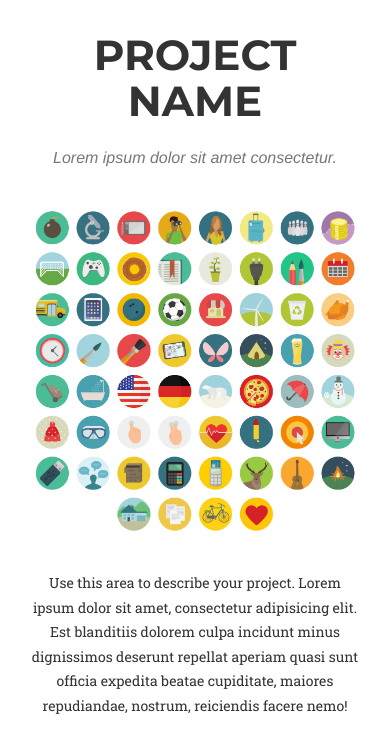
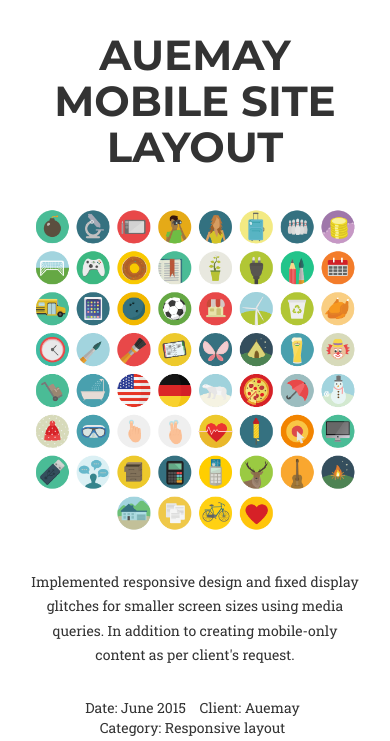
Before and after one commit to carolyz/carolyz.github.io, a plain HTML site: page index.html in a window 390 px wide. Both pictures are taken after a click on the link 195 px from the left and 1816 px from the top of the page. Shown: the part 1497-2238 px from the top of the page. Drawn offline with nearby package versions, Linux system fonts and the light colour scheme; files that its build step writes are made by us from their sources; a web font is replaced by a local one.

Commit message:
the previous one updated the wrong index.html

```diff
--- a/index.html
+++ b/index.html
@@ -510,16 +510,18 @@
                     <div class="col-lg-8 col-lg-offset-2">
                         <div class="modal-body">
                             <!-- Project Details Go Here -->
-                            <h2>Project Name</h2>
-                            <p class="item-intro text-muted">Lorem ipsum dolor sit amet consectetur.</p>
+                            <h2>Auemay Mobile Site Layout</h2>
+                            <p class="item-intro text-muted"></p>
                             <img class="img-responsive img-centered" src="img/portfolio/roundicons-free.png" alt="">
-                            <p>Use this area to describe your project. Lorem ipsum dolor sit amet, consectetur adipisicing elit. Est blanditiis dolorem culpa incidunt minus dignissimos deserunt repellat aperiam quasi sunt officia expedita beatae cupiditate, maiores repudiandae, nostrum, reiciendis facere nemo!</p>
-                            <p>
-                                <strong>Want these icons in this portfolio item sample?</strong>You can download 60 of them for free, courtesy of <a href="https://getdpd.com/cart/hoplink/18076?referrer=bvbo4kax5k8ogc">RoundIcons.com</a>, or you can purchase the 1500 icon set <a href="https://getdpd.com/cart/hoplink/18076?referrer=bvbo4kax5k8ogc">here</a>.</p>
+                            <p> Implemented responsive design and fixed display glitches for smaller screen sizes using media queries.
+                                In addition to creating mobile-only content as per client's request.
+                            </p>
+                            <!-- <p>
+                                <strong>Want these icons in this portfolio item sample?</strong>You can download 60 of them for free, courtesy of <a href="https://getdpd.com/cart/hoplink/18076?referrer=bvbo4kax5k8ogc">RoundIcons.com</a>, or you can purchase the 1500 icon set <a href="https://getdpd.com/cart/hoplink/18076?referrer=bvbo4kax5k8ogc">here</a>.</p> -->
                             <ul class="list-inline">
-                                <li>Date: July 2014</li>
-                                <li>Client: Round Icons</li>
-                                <li>Category: Graphic Design</li>
+                                <li>Date: June 2015</li>
+                                <li>Client: Auemay</li>
+                                <li>Category: Responsive layout</li>
                             </ul>
                             <button type="button" class="btn btn-primary" data-dismiss="modal"><i class="fa fa-times"></i> Close Project</button>
                         </div>
@@ -542,11 +544,17 @@
                 <div class="row">
                     <div class="col-lg-8 col-lg-offset-2">
                         <div class="modal-body">
-                            <h2>Project Heading</h2>
-                            <p class="item-intro text-muted">Lorem ipsum dolor sit amet consectetur.</p>
+                            <h2>Website re-design.</h2>
+                            <p class="item-intro text-muted"></p>
                             <img class="img-responsive img-centered" src="img/portfolio/startup-framework-preview.png" alt="">
-                            <p><a href="http://designmodo.com/startup/?u=787">Startup Framework</a> is a website builder for professionals. Startup Framework contains components and complex blocks (PSD+HTML Bootstrap themes and templates) which can easily be integrated into almost any design. All of these components are made in the same style, and can easily be integrated into projects, allowing you to create hundreds of solutions for your future projects.</p>
-                            <p>You can preview Startup Framework <a href="http://designmodo.com/startup/?u=787">here</a>.</p>
+                            <p><!-- <a href="http://designmodo.com/startup/?u=787">Startup Framework</a> is a website builder for professionals. Startup Framework contains components and complex blocks (PSD+HTML Bootstrap themes and templates) which can easily be integrated into almost any design. All of these components are made in the same style, and can easily be integrated into projects, allowing you to create hundreds of solutions for your future projects.</p>
+                            <p>You can preview Startup Framework <a href="http://designmodo.com/startup/?u=787">here</a>. -->
+                                Coming soon! </p>
+                                <ul class="list-inline">
+                                    <li>Date: June 2015</li>
+                                    <li>Client: Confidential</li>
+                                    <li>Category: Website design</li>
+                                </ul>
                             <button type="button" class="btn btn-primary" data-dismiss="modal"><i class="fa fa-times"></i> Close Project</button>
                         </div>
                     </div>
```
